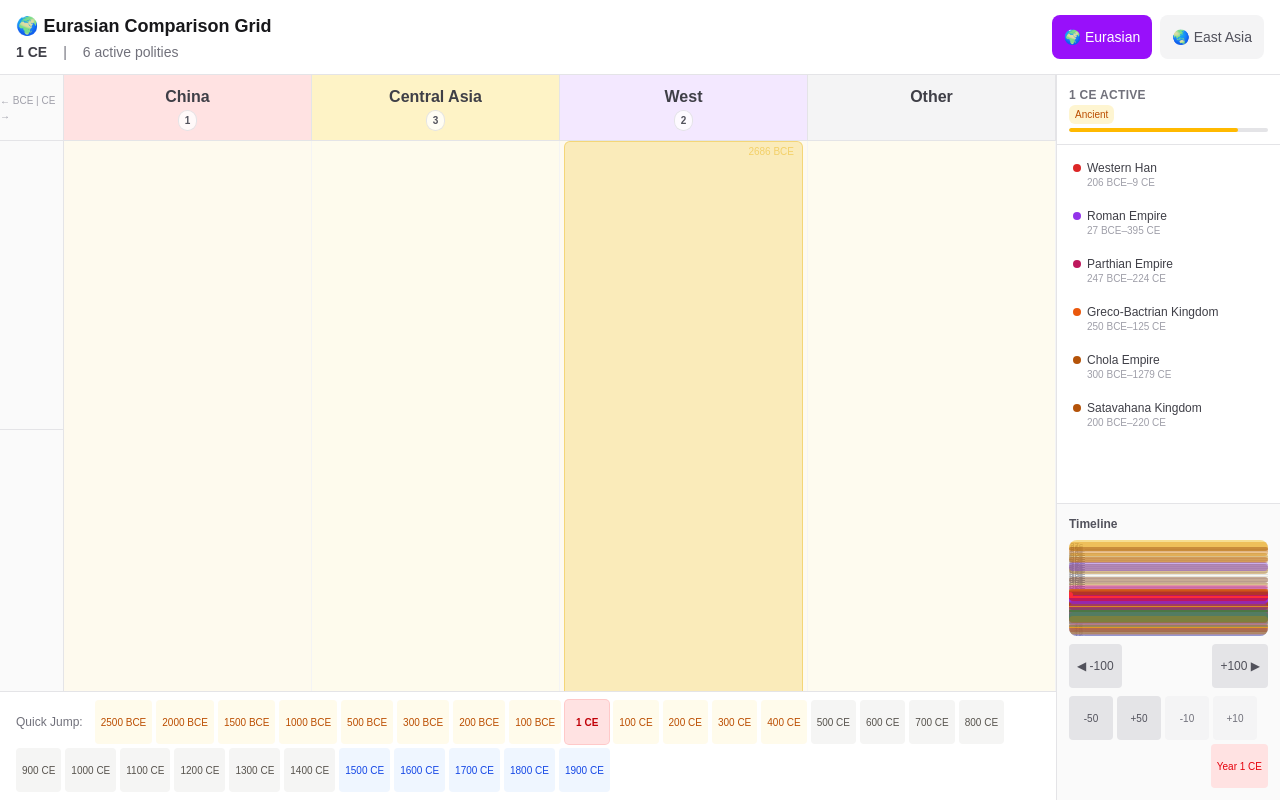
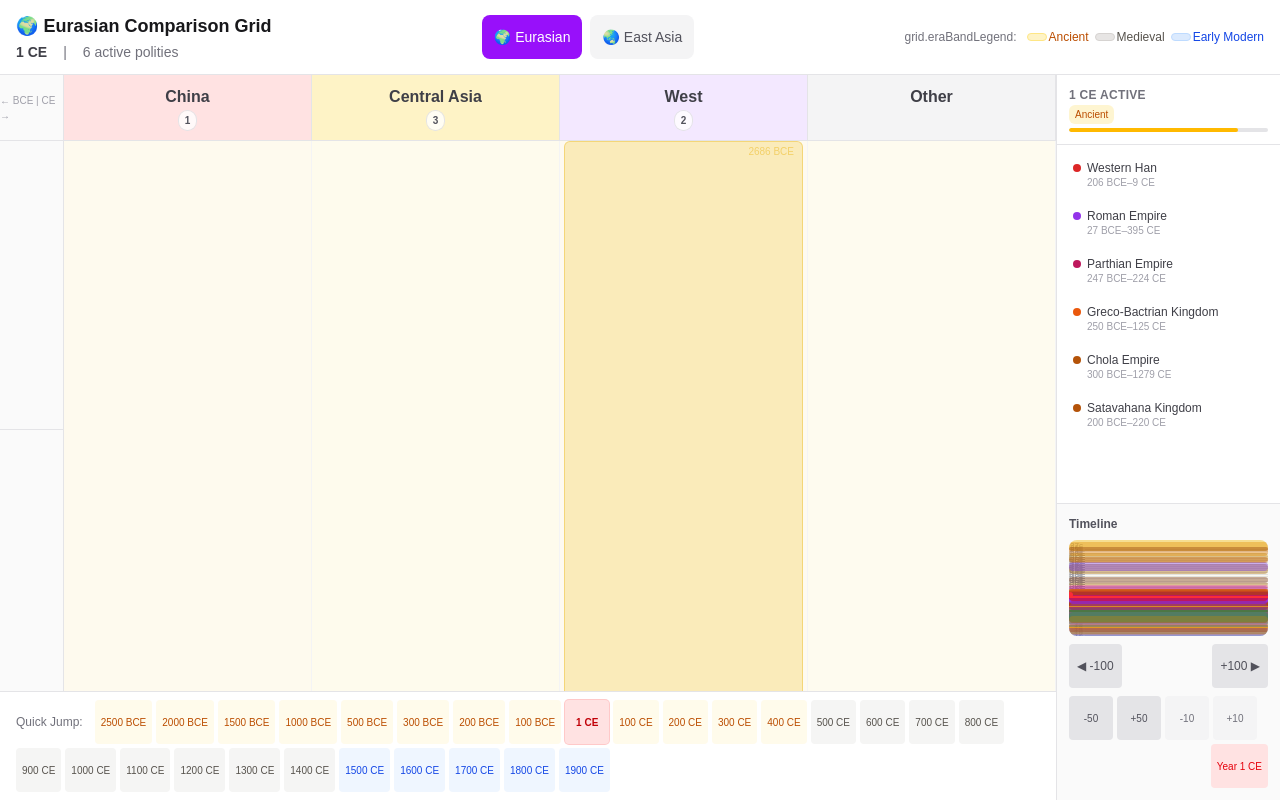
Before and after one commit to Ruciazyt/history, a Next.js app: page /en/grid in a window 1280 px wide. Built offline with nearby package versions, Linux system fonts and the light colour scheme; no server answers.

Commit message:
history-atlas: add era band color legend to EurasianGrid header
- Show Ancient/Medieval/Early Modern color swatches in the grid header for better visual orientation
- Add grid.eraBandLegend, grid.eraBand.*_short i18n keys to en.json and ja.json

```diff
--- a/src/components/world/EurasianGrid.tsx
+++ b/src/components/world/EurasianGrid.tsx
@@ -288,6 +288,22 @@ export function EurasianGrid({ initialMode = 'eurasian' }: EurasianGridProps) {
             >
               🌏 {t('grid.eastAsia')}
             </button>
+          </div>
+          {/* Era band color legend */}
+          <div className="flex items-center gap-1.5 text-xs text-zinc-500">
+            <span className="font-medium mr-1">{t('grid.eraBandLegend')}:</span>
+            <div className="flex items-center gap-0.5">
+              <div className="w-5 h-2 rounded-sm bg-amber-100 border border-amber-200" />
+              <span className="text-amber-700">{t('grid.eraBand.ancient')}</span>
+            </div>
+            <div className="flex items-center gap-0.5">
+              <div className="w-5 h-2 rounded-sm bg-stone-200 border border-stone-300" />
+              <span className="text-stone-600">{t('grid.eraBand.medieval')}</span>
+            </div>
+            <div className="flex items-center gap-0.5">
+              <div className="w-5 h-2 rounded-sm bg-blue-100 border border-blue-200" />
+              <span className="text-blue-700">{t('grid.eraBand.earlyModern')}</span>
+            </div>
           </div>
         </div>
       </header>
```
Also changed, not shown: src/messages/en.json, src/messages/ja.json.
